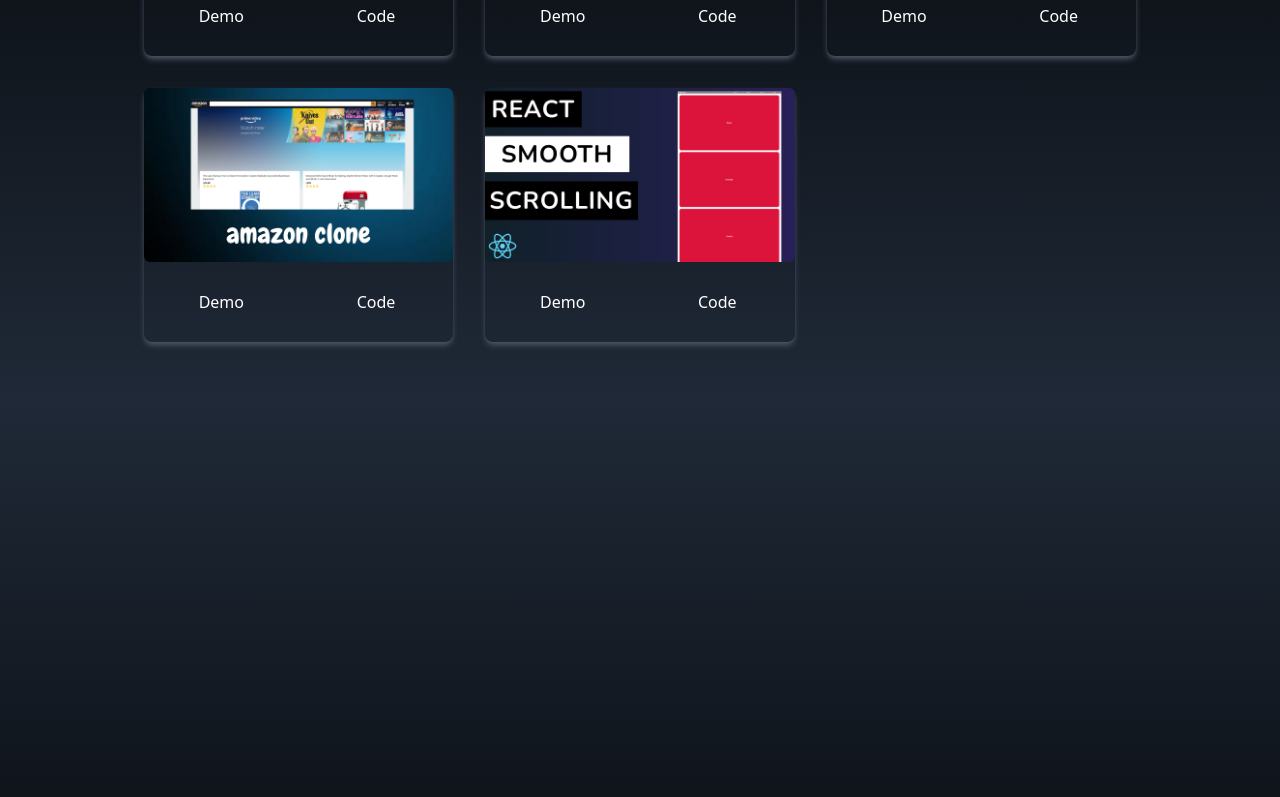
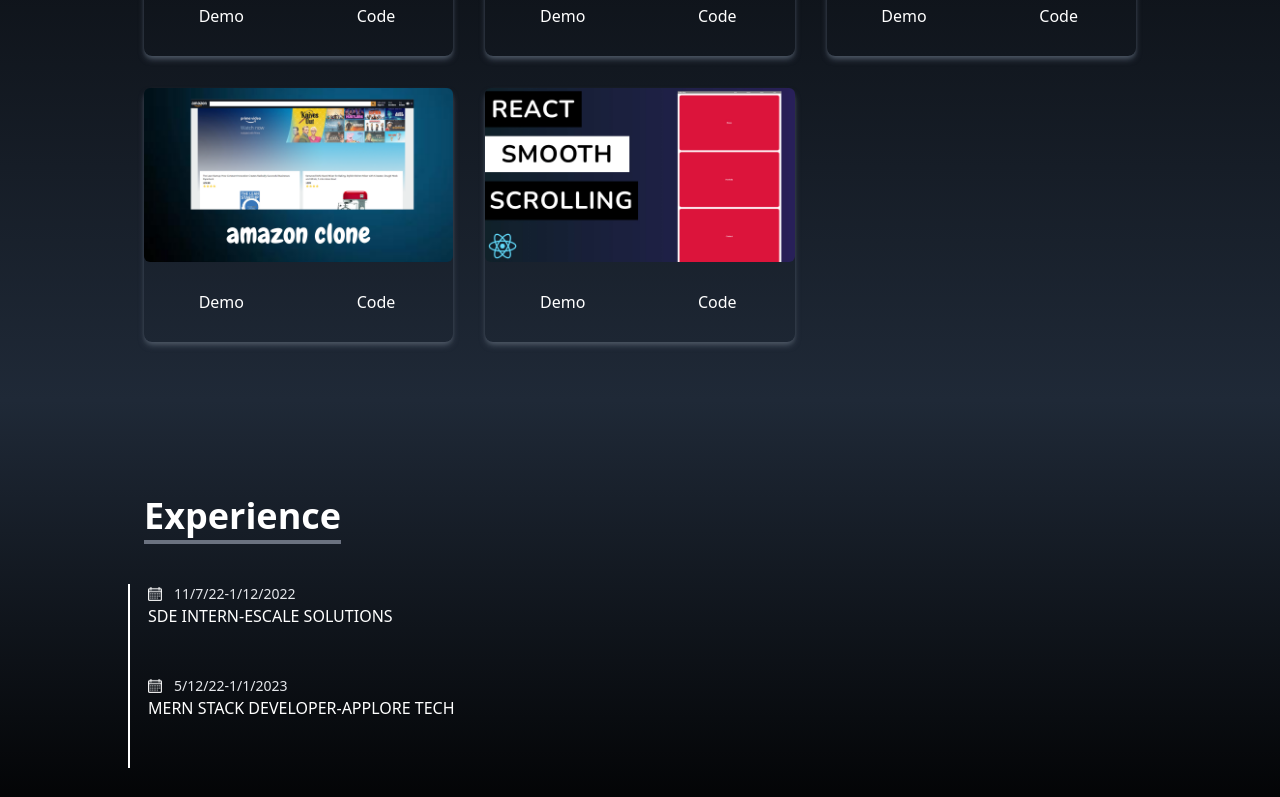
Before and after one commit to coderhack54/Personal_Portfolio, a React (Create React App) app: page / in a window 1280 px wide. Shown: the part 2000-2797 px from the top of the page. Built offline with nearby package versions, Linux system fonts and the light colour scheme.

Commit message:
making experience section

```diff
--- a/src/components/Experience.jsx
+++ b/src/components/Experience.jsx
@@ -1,11 +1,44 @@
 import React from "react";
-
+import calenderIcon from "../assets/calendar.png";
 const Experience = () => {
+  const experienceData = [
+    {
+      date: "11/7/22-1/12/2022",
+      company: "Escale Solutions",
+      position: "SDE Intern",
+    },
+    {
+      date: "5/12/22-1/1/2023",
+      company: "Applore tech",
+      position: "Mern Stack Developer",
+    },
+  ];
   return (
     <div
       name="experience"
-      className="bg-gradient-to-b from-gray-800 to-black w-full h-screen"
-    ></div>
+      className="bg-gradient-to-b from-gray-800 to-black w-full h-auto py-20"
+    >
+      <div className="flex flex-col max-w-screen-lg  mx-auto">
+        <div className="p-4 ">
+          <div className="pb-8">
+            <p className=" text-white text-4xl font-bold border-b-4 border-gray-500 inline">
+              Experience
+            </p>
+          </div>
+        </div>
+        <div className="stepper">
+          {experienceData.map((item) => (
+            <div className="text-white pb-12">
+              <div className="flex justify-start items-center pl-5">
+                <img src={calenderIcon} alt="" className="w-[14px] invert" />
+                <p className="pl-3 text-gray-200 text-sm">{item.date}</p>
+              </div>
+              <h4 className="uppercase pl-5">{`${item.position}-${item.company}`}</h4>
+            </div>
+          ))}
+        </div>
+      </div>
+    </div>
   );
 };
 
--- a/src/components/NavBar.js
+++ b/src/components/NavBar.js
@@ -19,10 +19,14 @@
     },
     {
       id: 4,
+      link: "experience",
+    },
+    {
+      id: 5,
       link: "skills",
     },
     {
-      id: 5,
+      id: 6,
       link: "contact",
     },
   ];
--- a/src/components/Portfolio.jsx
+++ b/src/components/Portfolio.jsx
@@ -1,4 +1,5 @@
 import React from "react";
+import "../styles.css";
 
 import travelWebsite from "../assets/portfolio/travelWebsite.png";
 import gymWebsite from "../assets/portfolio/gymWebsite.png";
@@ -49,7 +50,7 @@
   return (
     <div
       name="portfolio"
-      className="bg-gradient-to-b from-black to-gray-800 w-full text-white md:h-screen"
+      className="bg-gradient-to-b from-black to-gray-800 w-full text-white md:h-screen "
     >
       <div className="flex flex-col max-w-screen-lg p-4 mx-auto justify-center w-full h-full">
         <div className="pb-8">
--- /dev/null
+++ b/src/styles.css
@@ -0,0 +1,11 @@
+.stepper{
+    @apply relative;
+}
+.stepper ::before {
+    content: '';
+    position: absolute;
+    top: 0;
+    left: 0px;
+    border: 1px solid white;
+    height: 100%;
+}
```
Also changed, not shown: src/assets/calendar.png (added).
